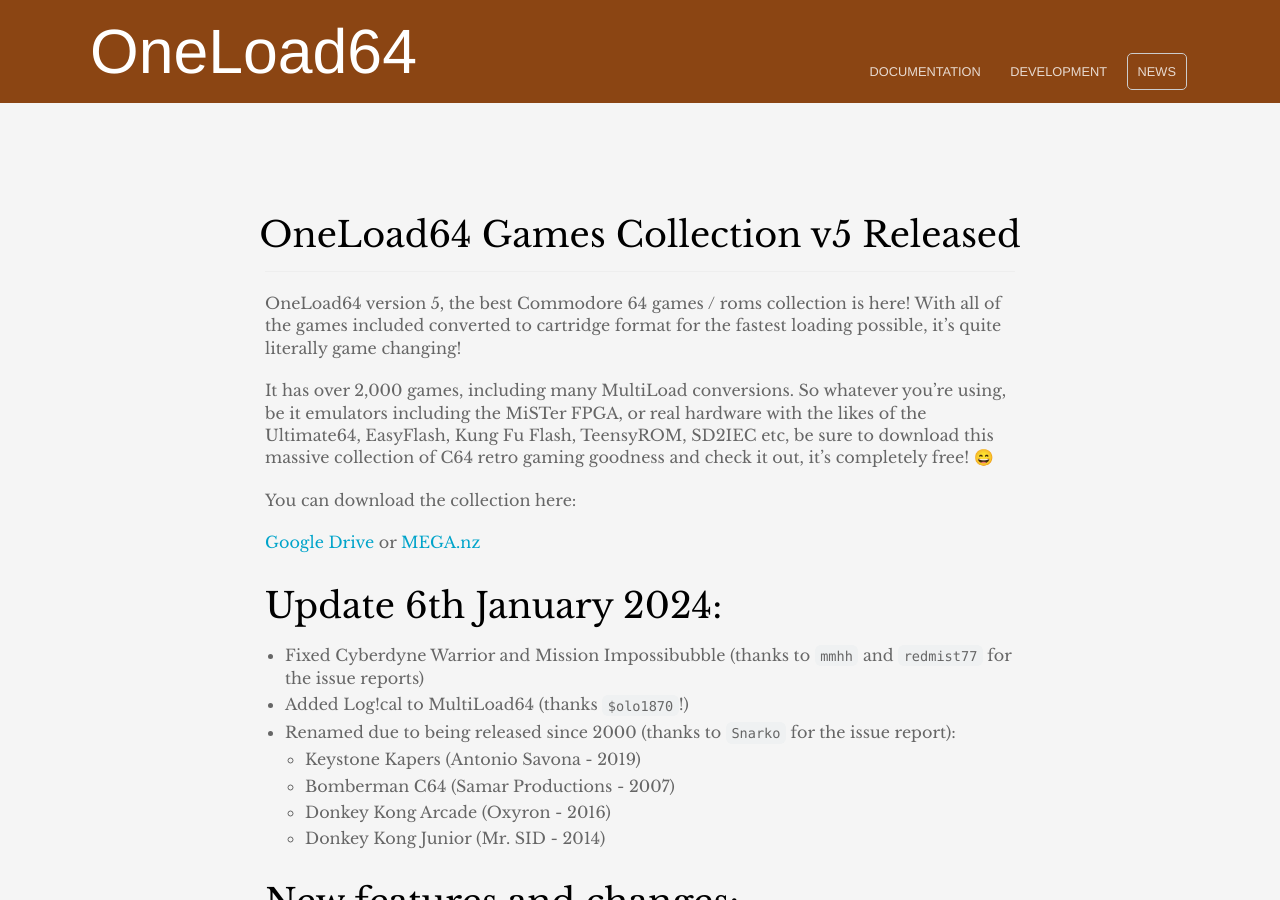
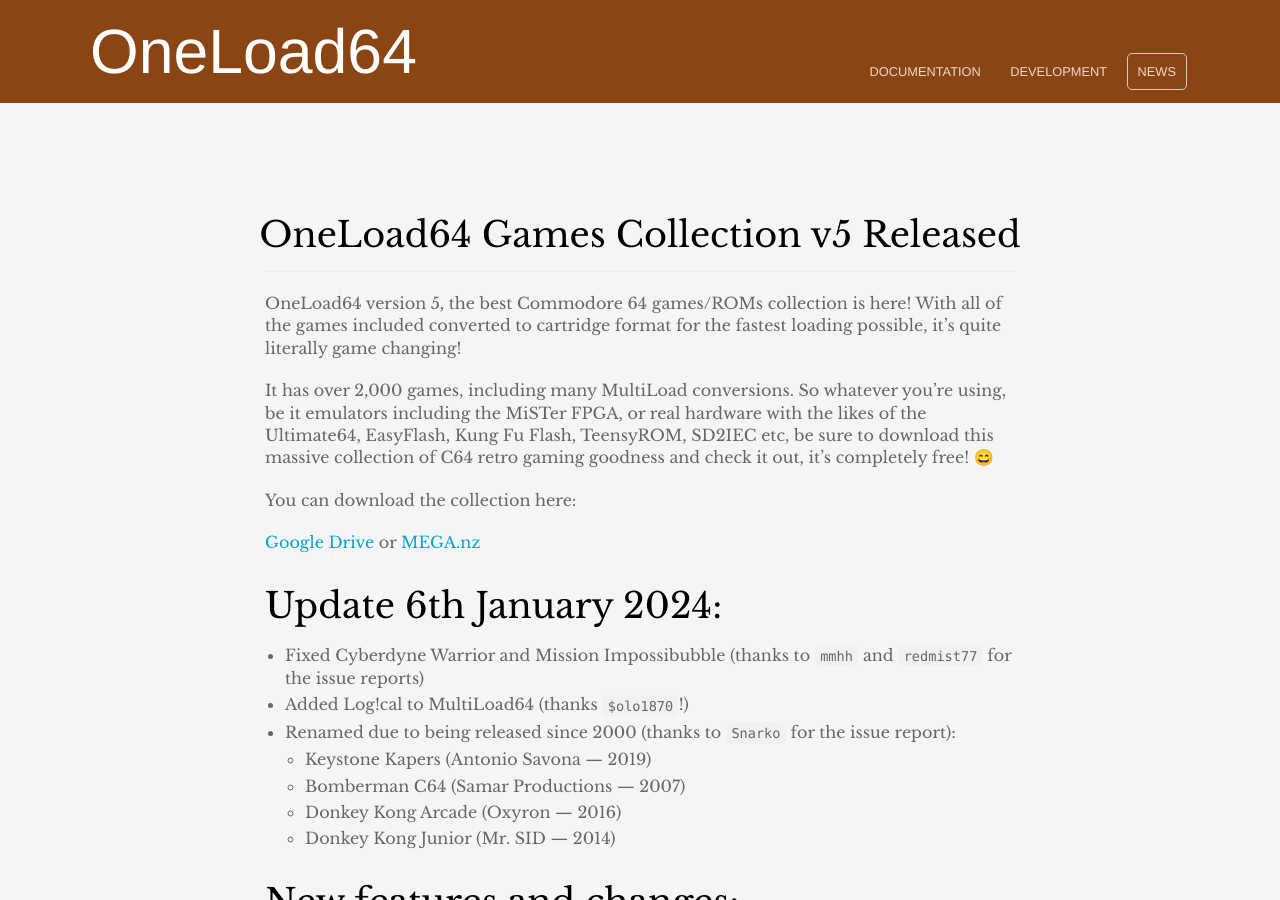
Before and after one commit to oneload64/oneload64.github.io, a Jekyll site: the page built from _posts/2024-01-06-v5.md, in a window 1280 px wide and 900 px high. Built offline with Jekyll 4.4.1, drawn with Linux system fonts in a browser that asks for light colours.

Commit message:
Typography

```diff
--- a/_posts/2024-01-06-v5.md
+++ b/_posts/2024-01-06-v5.md
@@ -3,7 +3,7 @@
 published: true
 ---
 
-OneLoad64 version 5, the best Commodore 64 games / roms collection is here! With all of the games included converted to cartridge format for the fastest loading possible, it's quite literally game changing!
+OneLoad64 version 5, the best Commodore 64 games/ROMs collection is here! With all of the games included converted to cartridge format for the fastest loading possible, it's quite literally game changing!
 
 It has over 2,000 games, including many MultiLoad conversions. So whatever you're using, be it emulators including the MiSTer FPGA, or real hardware with the likes of the Ultimate64, EasyFlash, Kung Fu Flash, TeensyROM, SD2IEC etc, be sure to download this massive collection of C64 retro gaming goodness and check it out, it's completely free! 😄
 
@@ -16,21 +16,17 @@
 * Fixed Cyberdyne Warrior and Mission Impossibubble (thanks to `mmhh` and `redmist77` for the issue reports)
 * Added Log!cal to MultiLoad64 (thanks `$olo1870`!)
 * Renamed due to being released since 2000 (thanks to `Snarko` for the issue report):
-  * Keystone Kapers (Antonio Savona - 2019)
-  * Bomberman C64 (Samar Productions - 2007)
-  * Donkey Kong Arcade (Oxyron - 2016)
-  * Donkey Kong Junior (Mr. SID - 2014)
+  * Keystone Kapers (Antonio Savona — 2019)
+  * Bomberman C64 (Samar Productions — 2007)
+  * Donkey Kong Arcade (Oxyron — 2016)
+  * Donkey Kong Junior (Mr. SID — 2014)
 
 ## New features and changes:
 
 * Reworked the cartridge boot code for better stability and tweaked the loading raster bar simulation for a more authentic look.
-
 * Assault Machine and Castle of Terror now have working MultiLoad64 conversions, so I've finally started to help with this part of the collection! I certainly plan to be more active in this area in upcoming releases. :)
-
 * `$olo1870` has been busy adding many more games to MultiLoad64 himself, which is great to see. Many thanks to him and all those giving him suggestions for games to add, as well as testing his conversions. He has also tweaked many of his conversions such that the games now load much quicker and have extras such as intros etc. He even managed to produce an 11th hour fix for Tintin on the Moon. Awesome stuff!
-
 * `hellboy73` has also added Gumball, Hostages and Muncher Eats Chewits to MultiLoad64. All excellent additions I'm sure you'll agree.
-
 * And thanks to `redmist77`, we not only have a working conversion of HardBall! in the collection now, but also conversions of all the Leaderboard games. Very nice work indeed.
 
 Many thanks for everyone's support, and I wish you all a very Happy New Year! :)
```
